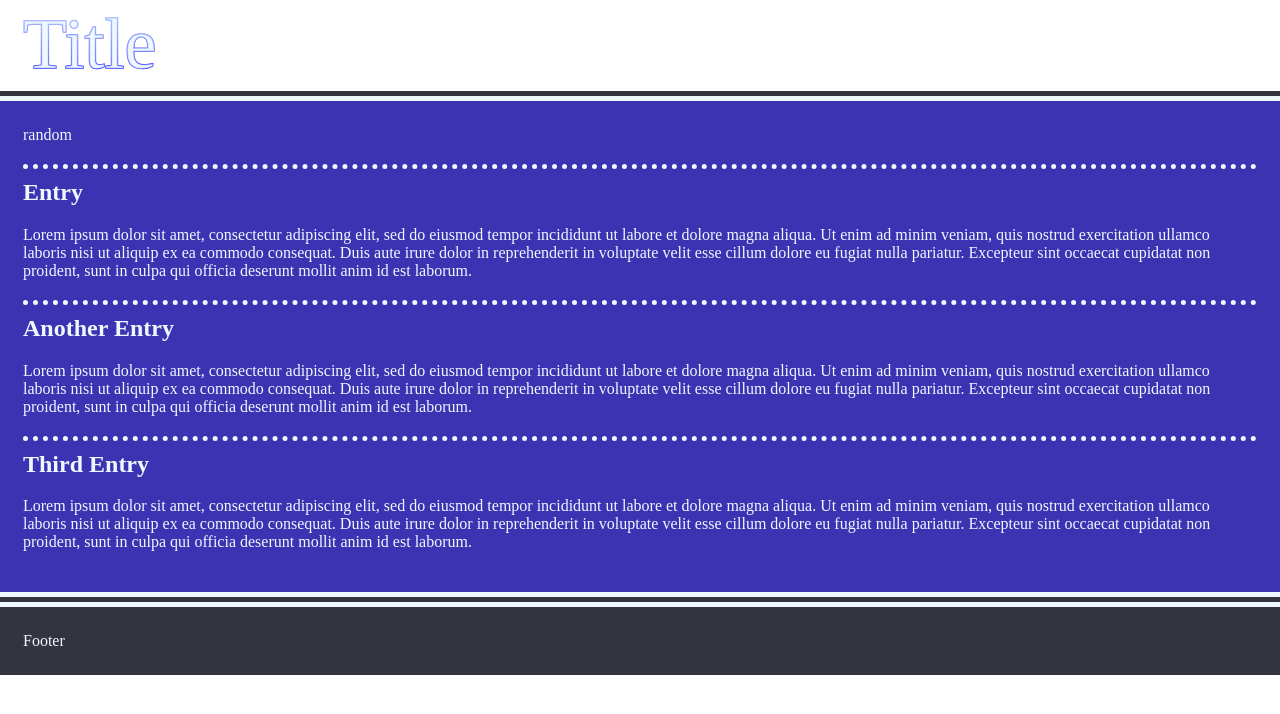
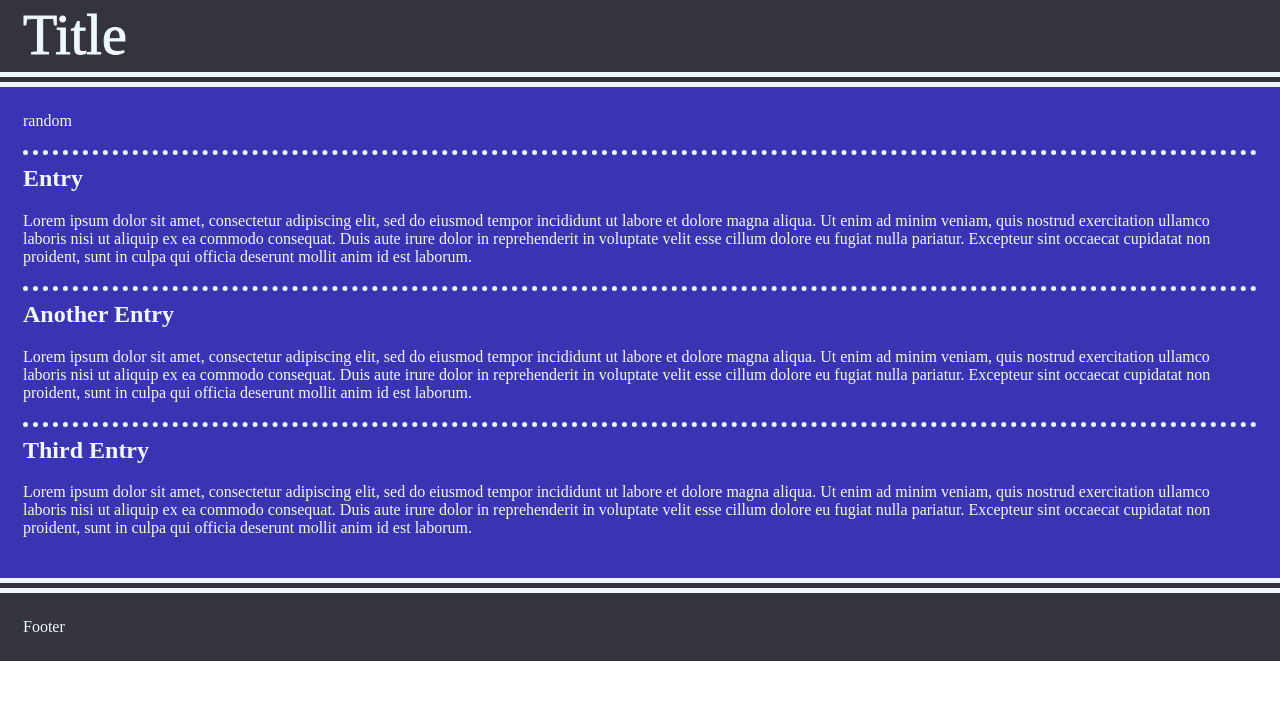
Before and after one commit to castlevi/themes, a plain HTML site: page index.html in a window 1280 px wide. Drawn offline with Linux system fonts and the light colour scheme.

Commit message:
Alter title color, simplify layout

```diff
--- a/styles.css
+++ b/styles.css
@@ -6,26 +6,24 @@ div {
 }
 
 .header {
-    background-color: aliceblue;
-    border-bottom: 5px solid rgba(2, 2, 15, 0.8);
+    border-bottom: 15px double aliceblue;
     color: black;
     box-sizing: border-box;
     margin-top: -10px;
     padding: 5px;
     padding-left: 25px;
 
-    font-size: 72px;
+    font-size: 56px;
     color: aliceblue;
-    background: -webkit-linear-gradient(90deg, rgb(38, 0, 255), aliceblue 100%);
-    -webkit-background-clip: text;
-    -webkit-text-stroke-width: 1.5px;
-    -webkit-text-stroke-color: rgba(0, 81, 255, 0.2);
+    -webkit-text-stroke-width: 1px;
+    -webkit-text-stroke-color:  aliceblue;
+    background: rgba(2, 2, 15, 0.8);
 
 }
 
 .content {
-    background-color: hsla(244, 100%, 31%, 0.8);
-    border-top: 5px solid aliceblue;
+    background: hsla(244, 100%, 31%, 0.8);
+    box-sizing: border-box;
 }
 
 .footer {
```
